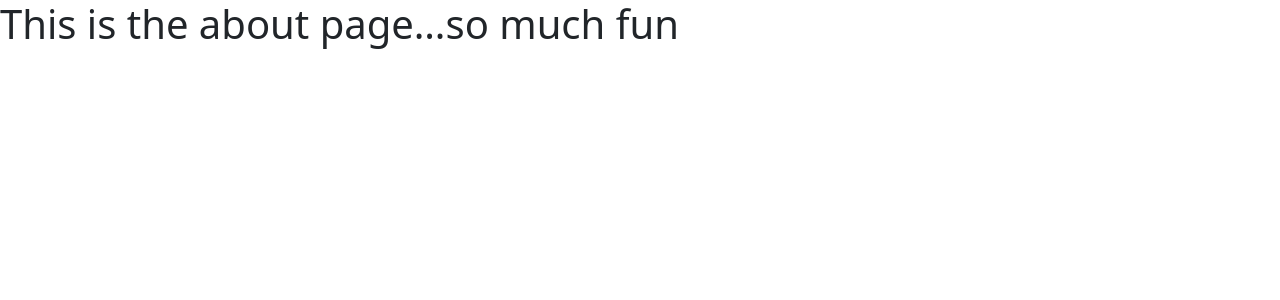
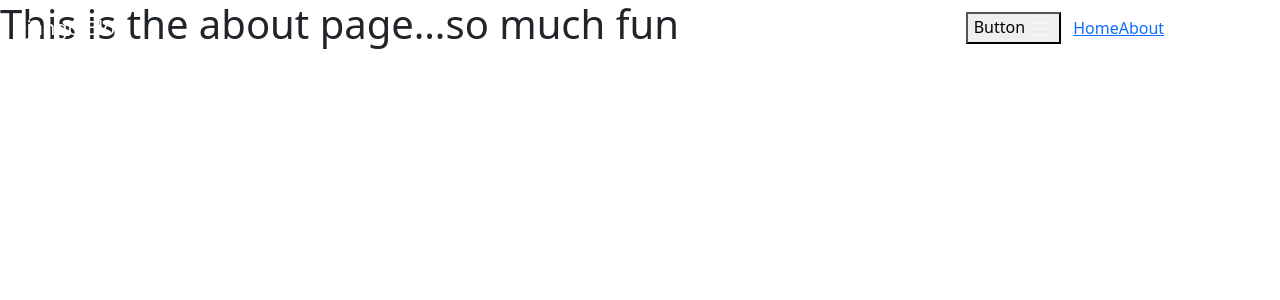
Before and after one commit to zen-forest/learning-django, a Python web app: template learning_django/blog/templates/blog/about.html in a window 1280 px wide. Shown: the top 300 px of the page. Run offline with Jinja, Linux system fonts and the light colour scheme; the template is opened without the code that fills it, so the values that code supplies are empty.

Commit message:
adding navbar

```diff
--- a/learning_django/blog/templates/blog/base.html
+++ b/learning_django/blog/templates/blog/base.html
@@ -12,6 +12,28 @@
 
   <link href="https://cdn.jsdelivr.net/npm/bootstrap@5.0.2/dist/css/bootstrap.min.css" rel="stylesheet" integrity="sha384-EVSTQN3/azprG1Anm3QDgpJLIm9Nao0Yz1ztcQTwFspd3yD65VohhpuuCOmLASjC" crossorigin="anonymous">
 </head>
+
+<header class="site-header">
+  <nav class="navbar navbar-expand-md navbar-dark bg-steel fixed-top">
+      <div class="container">
+        <a href="" class="navbar-brand mr-4">Django Blog</a>
+        <button class="navbar-togggler" type="button" data-toggle="collapse">Button
+          <span class="navbar-toggler-icon"></span>
+        </button>
+      </div>
+      <div class="collapse navbar-collapse" id="navbarToggle" >
+        <div class="navbar-nav mr-auto">
+          <a class="nav-item" href="/" >Home</a>
+          <a class="nav-item" href="/" >About</a>
+        </div>
+      <div class="navbar-nav">
+        <a  class="nav-item nav-link" href="#" >Login</a>
+        <a  class="nav-item nav-link" href="#" >Login</a>
+      </div>
+      </div>
+    </nav>
+</header>
+
 <body>
   <!-- A block is a template that child templates can override -->
   {% block content %}
```
